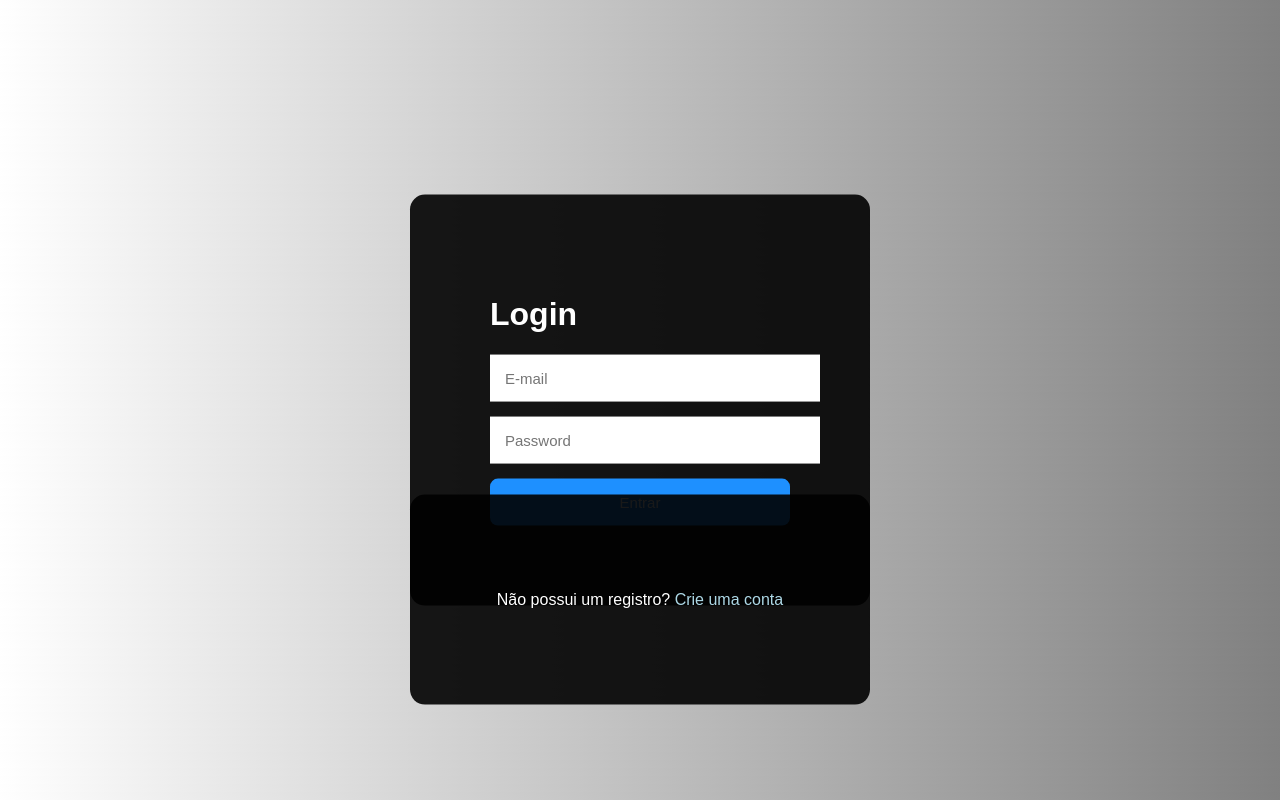
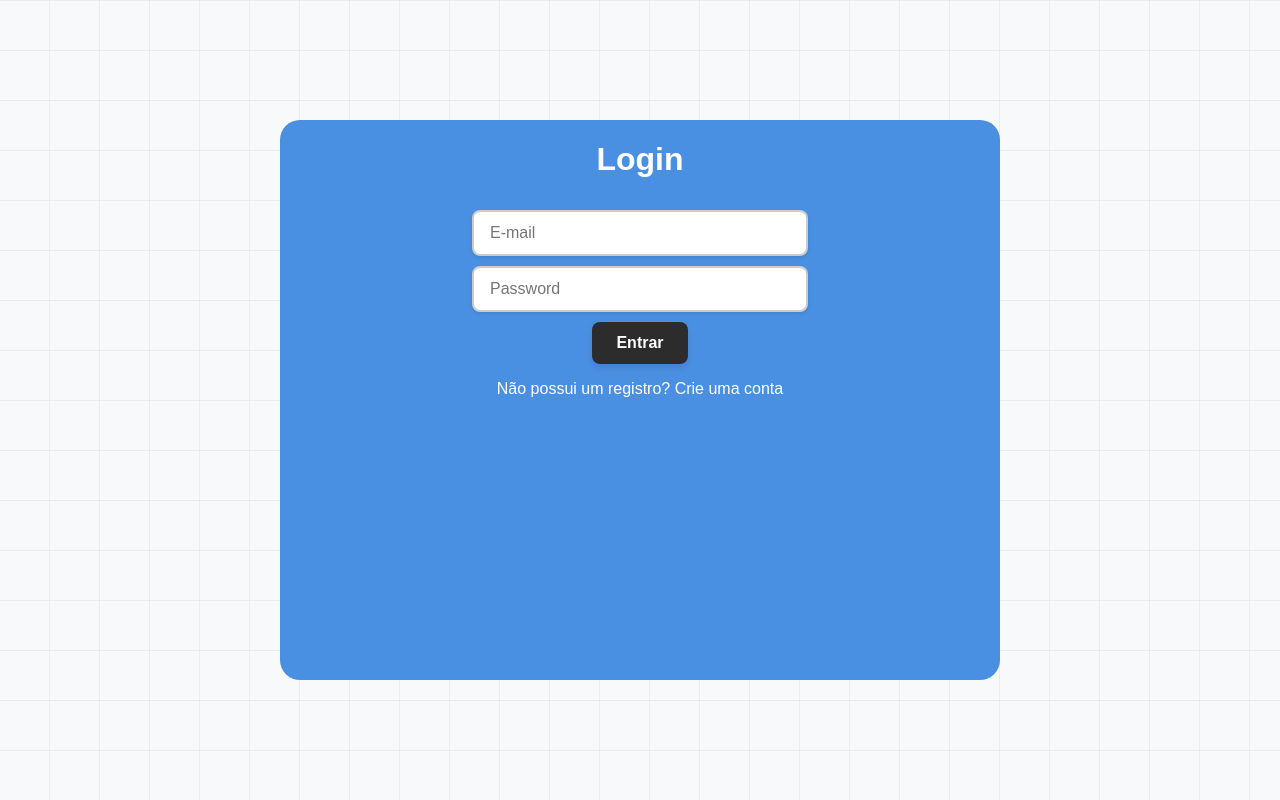
Before and after one commit to LeonardoF27/Projeto-Faculdade_Kanban, a Flask app: page /login in a window 1280 px wide. Run offline with Flask 3, Linux system fonts and the light colour scheme.

Commit message:
CSS
Atualização de design

```diff
--- a/static/styles.css
+++ b/static/styles.css
@@ -22,5 +22,80 @@
  padding: 2px 5px;
  cursor: pointer; }
  .kanban-board { display: flex; gap: 20px; padding: 20px; }
- .kanban-column { flex: 1; padding: 10px; background: #f8f9fa; border-radius: 5px; min-height: 300px; }
+ .kanban-column { flex: 1; padding: 10px; background: #d3d3d3; border-radius: 5px; min-height: 300px; }
  .task { padding: 10px; background: white; border: 1px solid #ccc; border-radius: 5px; margin-bottom: 10px; cursor: grab; }
+
+ .containerResgisterLongin {
+  height: 70vh;
+  width: 90vh;
+  background-color: #4a90e2;
+  border-radius: 20px;
+  border: 2px blue;
+  text-align: center;
+  display: flex;
+  flex-direction: column;
+  align-items: center;
+  margin: auto;
+  color: white;
+  font-family: Arial, Helvetica, sans-serif;
+ }
+
+ .formRegisterLogin {
+  display: flex;
+  flex-direction: column;
+  width: 70vh;
+  align-items: center;
+ }
+
+ .formRegisterLogin input {
+  margin-top: 10px;
+  width: 100%;
+  max-width: 300px;
+  padding: 12px 16px;
+  border: 2px solid #ccc;
+  border-radius: 8px;
+  outline: none;
+  font-size: 16px;
+  transition: 0.3s ease;
+  box-shadow: 0 2px 4px rgba(0, 0, 0, 0.1);
+ }
+
+ .formRegisterLogin button {
+  margin-top: 10px;
+  padding: 12px 24px;
+  font-size: 16px;
+  font-weight: 600;
+  border: none;
+  border-radius: 8px;
+  cursor: pointer;
+  background-color: #2c2c2c;
+  color: white;
+  box-shadow: 0 4px 8px rgba(0, 0, 0, 0.1);
+  transition: all 0.3s ease;
+ }
+
+ .register-link a {
+  text-decoration: none;
+  color: white;
+ }
+
+ .register-link a:hover {
+  color: #2c2c2c;
+ }
+
+ .formRegisterLogin button:hover {
+  background-color: #1f1f1f;  /* Tom mais escuro */
+  transform: translateY(-3px);
+  box-shadow: 0 8px 16px rgba(0, 0, 0, 0.2);
+ }
+
+ body {
+  background-color: #f8f9fa;
+  background-image:
+    repeating-linear-gradient(0deg, transparent, transparent 49px, #e0e0e0 50px),
+    repeating-linear-gradient(90deg, transparent, transparent 49px, #e0e0e0 50px);
+  font-family: sans-serif;
+  min-height: 100vh;
+  margin: 0;
+  display: flex;
+}
--- a/templates/kanban.html
+++ b/templates/kanban.html
@@ -8,7 +8,7 @@
     <!-- Bootstrap -->
     <link href="https://cdn.jsdelivr.net/npm/bootstrap@5.3.0/dist/css/bootstrap.min.css" rel="stylesheet">
     <!-- CSS -->
-    <link rel="stylesheet" href="styles.css">
+    <link rel="stylesheet" href="../static/styles.css">
 
 </head>
 <body>
@@ -50,6 +50,6 @@
         </div>
     </div>
 
-    <script src="script.js"></script>
+    <script src="../static/script.js"></script>
 </body>
 </html>
--- a/templates/login.html
+++ b/templates/login.html
@@ -3,61 +3,14 @@
 <head>
     <meta charset="UTF-8">
     <meta name="viewport" content="width=device-width, initial-scale=1.0">
-    <title>Tela de Login</title>
-    <style>
-        body {
-            font-family: Arial, Helvetica, sans-serif;
-            background-image: linear-gradient(45deg, white, gray);
-        }
-        div {
-            background-color: rgba(0, 0, 0, 0.9);
-            position: absolute;
-            top: 50%;
-            left: 50%;
-            transform: translate(-50%, -50%);
-            padding: 80px;
-            border-radius: 15px;
-            color: white;
-            width: 300px;
-        }
-        input {
-            padding: 15px;
-            border: none;
-            outline: none;
-            font-size: 15px;
-            width: 100%;
-            margin-bottom: 15px;
-        }
-        button {
-            background-color: dodgerblue;
-            border: none;
-            padding: 15px;
-            width: 100%;
-            border-radius: 8px;
-            color: white;
-            font-size: 15px;
-            cursor: pointer;
-        }
-        button:hover {
-            background-color: deepskyblue;
-        }
-        .register-link {
-            margin-top:200px;
-            text-align: center;
-        }
-        .register-link a {
-            color: lightblue;
-            text-decoration: none;
-        }
-        .register-link a:hover {
-            text-decoration: underline;
-        }
-    </style>
+    <title>Kanban - Login</title>
+    <!-- CSS -->
+    <link rel="stylesheet" href="../static/styles.css">
 </head>
 <body>
-    <div>
+    <div class="containerResgisterLongin">
         <h1>Login</h1>
-        <form method="POST" action="/login">
+        <form method="POST" action="/login" class="formRegisterLogin">
             <input type="email" name="email" placeholder="E-mail" required>
             <input type="password" name="password" placeholder="Password" required>
             <button type="submit">Entrar</button>
```
Also changed, not shown: static/script.js (+10 -53 lines), templates/register.html (+12 -7 lines).
